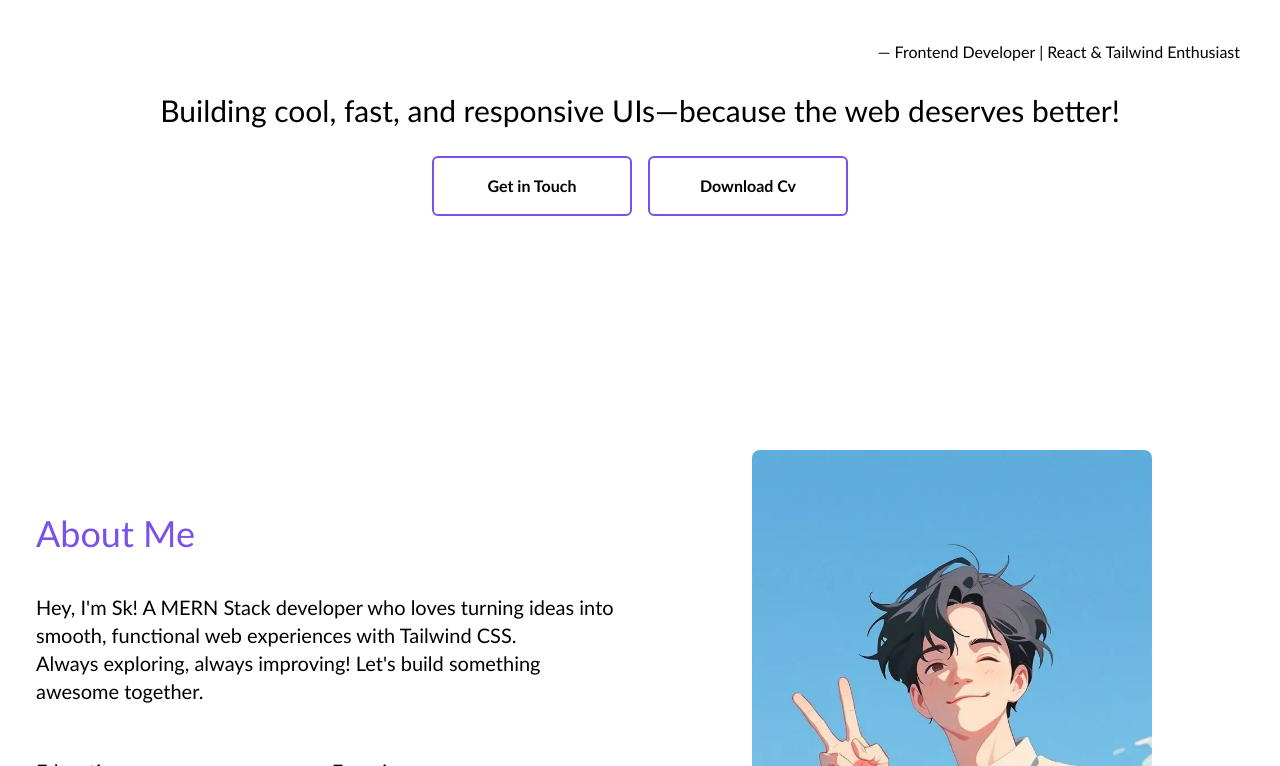
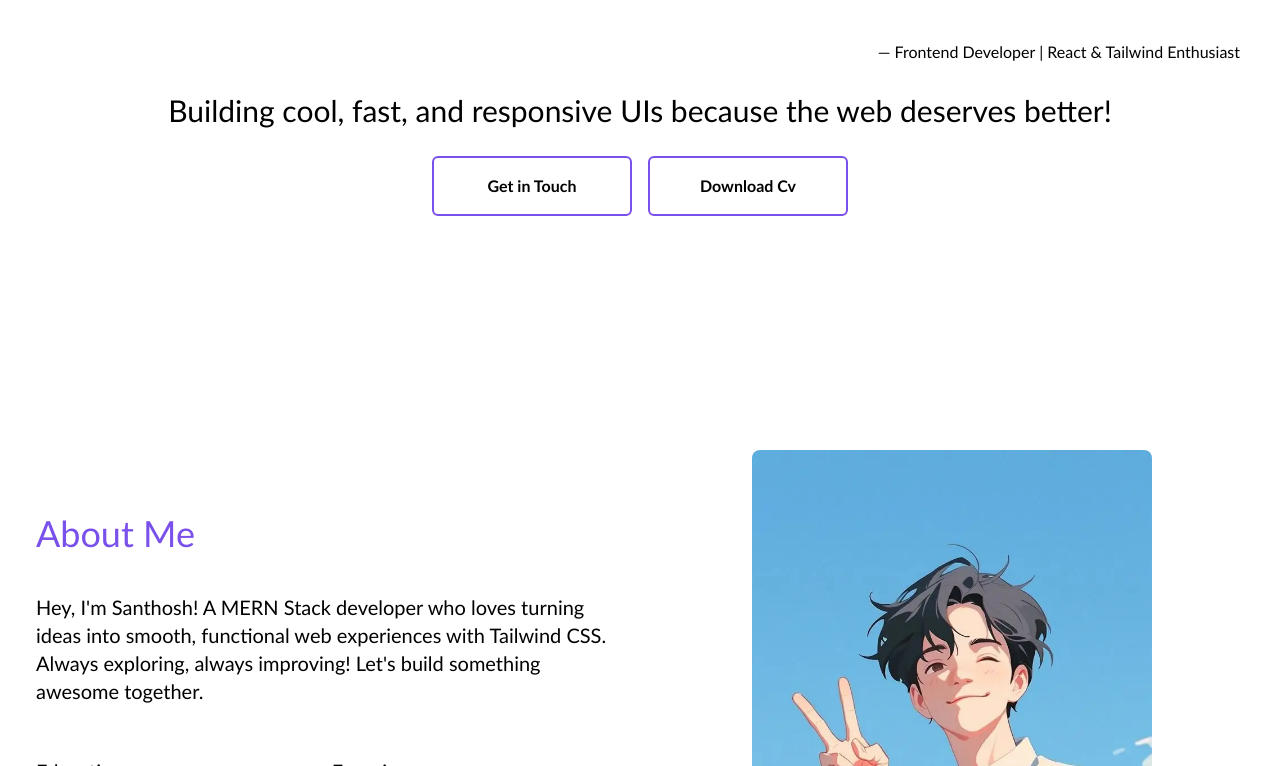
Before and after one commit to SanthoshKumarS29/Portfolio, a React (Vite) app: page / in a window 1280 px wide. Shown: the part 414-1180 px from the top of the page. Built offline with nearby package versions, Linux system fonts and the light colour scheme.

Commit message:
Code Corrections

```diff
--- a/index.html
+++ b/index.html
@@ -6,7 +6,12 @@
     <meta name="viewport" content="width=device-width, initial-scale=1.0" />
     <link href="https://fonts.googleapis.com/css2?family=Dancing+Script:wght@400;700&display=swap" rel="stylesheet">
     <link href="https://fonts.googleapis.com/css2?family=Roboto:wght@400;700&display=swap" rel="stylesheet">
-    <title>SK</title>
+    <title>Santhosh | Portfolio</title>
+    <meta name="description" content="Building cool, fast, and responsive UIs because the web deserves better!" />
+
+    <!-- Open Graph (Social Media) -->
+    <meta property="og:title" content="Santhosh | Portfolio" />
+    <meta property="og:image" content="/usuals/About.webp" />
   </head>
   <body>
     <div id="root"></div>
--- a/src/components/About.jsx
+++ b/src/components/About.jsx
@@ -10,7 +10,7 @@ const About = () => {
                 <div className='grid md:grid-cols-2 gap-10 place-content-center place-items-center'>
                     <div className='space-y-10'>
                         <p className='text-4xl text-[#7a50eb]'>About Me</p>
-                        <h4 className='text-xl'>Hey, I'm Sk! A MERN Stack developer who loves turning ideas into smooth, functional web experiences with Tailwind CSS. <span className='hidden md:block'>Always exploring, always improving! Let's build something awesome together.</span></h4>
+                        <h4 className='text-xl'>Hey, I'm Santhosh! A MERN Stack developer who loves turning ideas into smooth, functional web experiences with Tailwind CSS. <span className='hidden md:block'>Always exploring, always improving! Let's build something awesome together.</span></h4>
                         <div className='flex gap-10'>
                             <div className='space-y-4'>
                                 <h3 className='border-b-4 border-[#7a50eb] py-3 text-xl'>Education</h3>
--- a/src/components/Home.jsx
+++ b/src/components/Home.jsx
@@ -8,7 +8,7 @@ const Home = () => {
                 <div className='text-center space-y-7 max-w-[1240px] mx-auto '>
                     <h1 className='text-4xl md:text-7xl lg:text-9xl uppercase hover:tracking-wider duration-200 ease-in-out'><span className='text-[#7a50eb]'>S</span><span className='text-xl md:text-5xl lg:text-8xl'>anthosh</span> <br className='hidden lg:block'/><span className='text-[#7a50eb]'>K</span><span className='text-xl md:text-5xl lg:text-8xl'>umar</span></h1>
                     <p className='md:text-end pr-5'><a href="#Project">— <span className='hover:text-[#7a50eb] cursor-pointer duration-300 ease-in-out'>Frontend Developer</span> | <span className='hover:text-[#7a50eb] cursor-pointer duration-300 ease-in-out'>React & Tailwind Enthusiast</span></a></p>
-                    <p className='text-xl lg:text-3xl'>Building cool, fast, and responsive UIs—because the web deserves better!</p>
+                    <p className='text-xl lg:text-3xl'>Building cool, fast, and responsive UIs because the web deserves better!</p>
                     <div className='flex flex-wrap gap-4 justify-center'>
                         <button className='py-4 border-2 border-[#7a50eb] w-[200px] rounded-md font-bold hover:bg-[#7a50eb] ease-in-out duration-500 hidden lg:block'><a href="#Contact">Get in Touch</a></button>
                         <button className='py-4 border-2 border-[#7a50eb] w-[200px] rounded-md font-bold hover:bg-[#7a50eb] ease-in-out duration-500' type='button'><a href="./santhoshResume.pdf" download="Santhosh_Kumar_Resume.pdf" target='_blank'>Download Cv</a></button>
--- a/src/components/Projects.jsx
+++ b/src/components/Projects.jsx
@@ -53,7 +53,7 @@ const Work = () => {
                         </div>
                     </div>
                     <div className='col-span-1'>
-                        <div className="relative group overflow-hidden rounded-lg cursor-pointer h-full">
+                        <div className="relative group overflow-hidden rounded-lg cursor-pointer h-[250px] md:h-full xl:h-[250px]">
                             <img src={hotelBooking} alt="hospital" className="w-full h-full object-cover transition-transform duration-500 group-hover:scale-110"/>
                             <div className="absolute bottom-0 left-0 w-full bg-black bg-opacity-70 text-white p-4 transform translate-y-full group-hover:translate-y-0 transition-transform duration-500">
                                 <p className="text-lg font-semibold">Hotel Booking Management</p>
@@ -62,10 +62,10 @@ const Work = () => {
                         </div>
                     </div>
                     <div className='col-span-1'>
-                        <div className="relative group overflow-hidden rounded-lg cursor-pointer h-full">
-                            <img src={officeTemplate} alt="Fresh Cart" className="w-full h-full object-cover transition-transform duration-500 group-hover:scale-110"/>
+                        <div className="relative group overflow-hidden rounded-lg cursor-pointer h-[250px] md:h-full xl:h-[250px]">
+                            <img src={officeTemplate} alt="Fresh Cart" className="w-full h-full transition-transform duration-500 group-hover:scale-110"/>
                             <div className="absolute bottom-0 left-0 w-full bg-black bg-opacity-70 text-white p-4 transform translate-y-full group-hover:translate-y-0 transition-transform duration-500">
-                                <p className="text-lg font-semibold">Resume Builder</p>
+                                <p className="text-lg font-semibold">Office Site</p>
                                 <button className="mt-2 px-4 py-2 border-2 border-[#7a50eb] text-white font-medium rounded-md hover:bg-[#7a50eb] duration-200"><a href="https://office-template.onrender.com/" target="_blank" rel="noopener noreferrer">Check It</a></button>
                             </div>
                         </div>
```
Also changed, not shown: public/projects/officeSite-template.webp.
